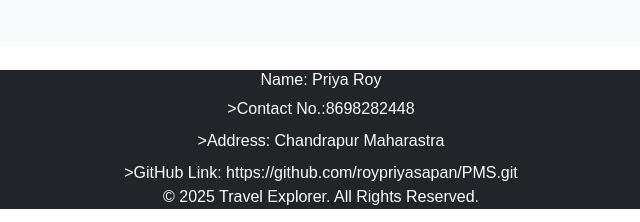
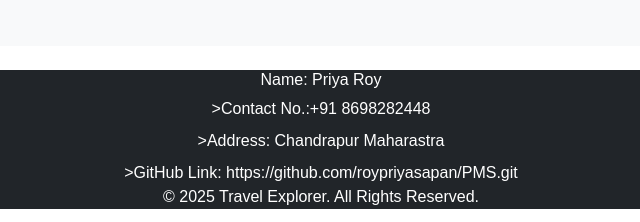
Before and after one commit to roypriyasapan/PMS, a plain HTML site: page index.html in a window 1280 px wide. Shown: the part 4454-4676 px from the top of the page, 319-959 px from the left. Drawn offline with nearby package versions, Linux system fonts and the light colour scheme.

Commit message:
project1

```diff
--- a/index.html
+++ b/index.html
@@ -142,7 +142,7 @@
 
     <footer class="bg-dark text-white text-center py-6">
         <h1 style="font-size: medium;">Name: Priya Roy</h1>
-        <h1 style="font-size: medium;"></h1>>Contact No.:8698282448</h1>
+        <h1 style="font-size: medium;"></h1>>Contact No.:+91 8698282448</h1>
         <h1 style="font-size: medium;"></h1>>Address: Chandrapur Maharastra</h1>
         <h1 style="font-size: medium;"></h1>>GitHub Link: https://github.com/roypriyasapan/PMS.git</h1>
         <p>&copy; 2025 Travel Explorer. All Rights Reserved. </p>
```
